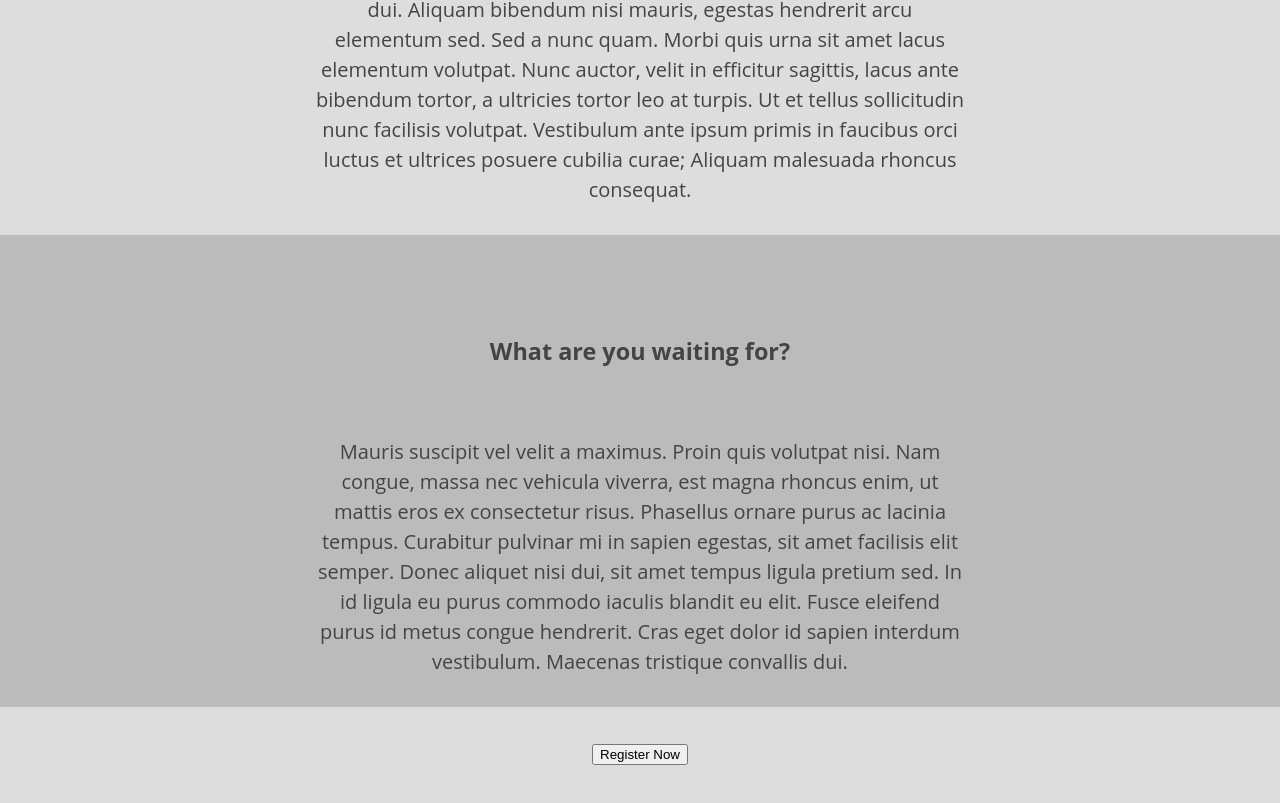
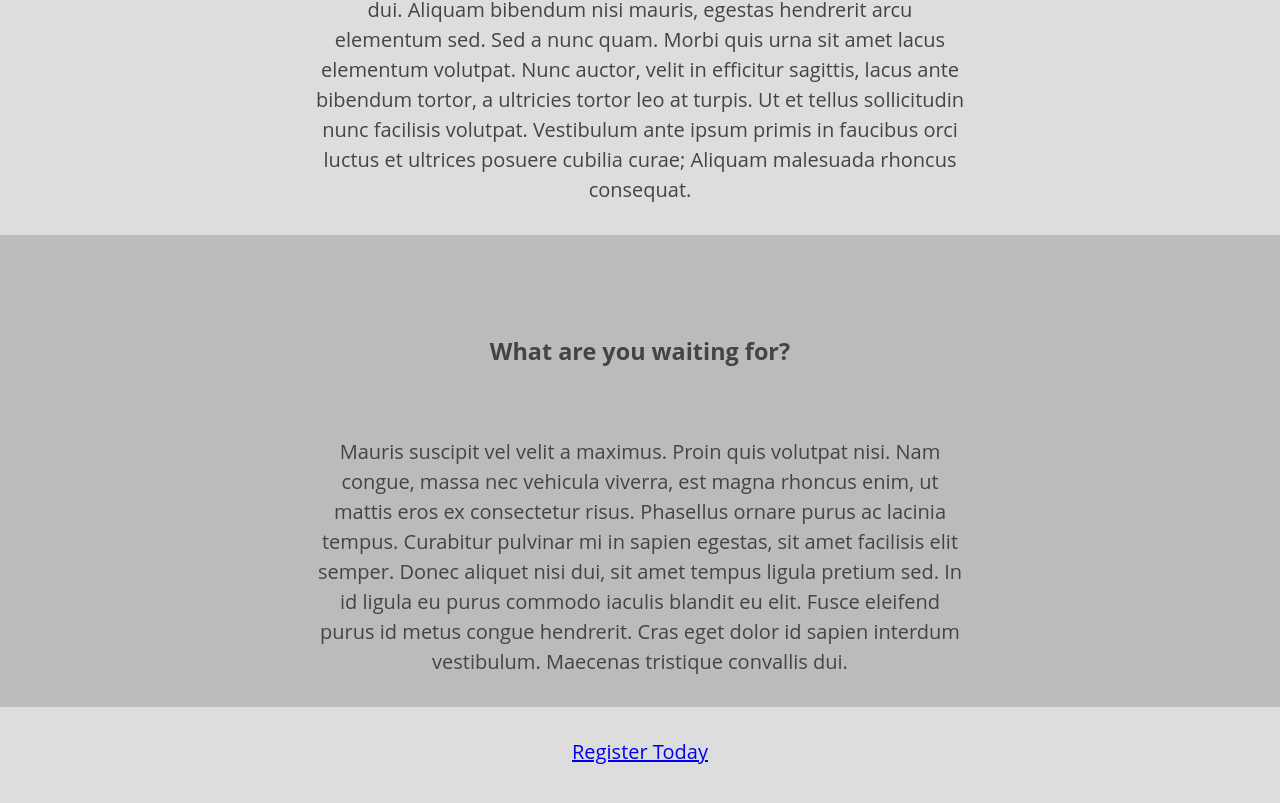
Before and after one commit to andrewrametta/daily-gratitude-app, a React (Create React App) app: page / in a window 1280 px wide. Shown: the part 1207-2010 px from the top of the page. Built offline with nearby package versions, Linux system fonts and the light colour scheme; no server answers.

Commit message:
switched register button to link

```diff
--- a/src/components/Landing/Landing.js
+++ b/src/components/Landing/Landing.js
@@ -1,4 +1,5 @@
 import React, { Component } from "react";
+import { Link } from "react-router-dom";
 
 class Landing extends Component {
   render() {
@@ -61,7 +62,7 @@
           </p>
         </section>
         <section>
-          <button>Register Now</button>
+          <Link to="/register">Register Today</Link>
         </section>
       </div>
     );
--- a/src/components/NewDay/NewDay.js
+++ b/src/components/NewDay/NewDay.js
@@ -13,7 +13,6 @@
       text3: text3.value,
     })
       .then((day) => {
-        console.log(day);
         this.context.addNewDay(day);
         this.props.history.push("/dashboard");
       })
```
